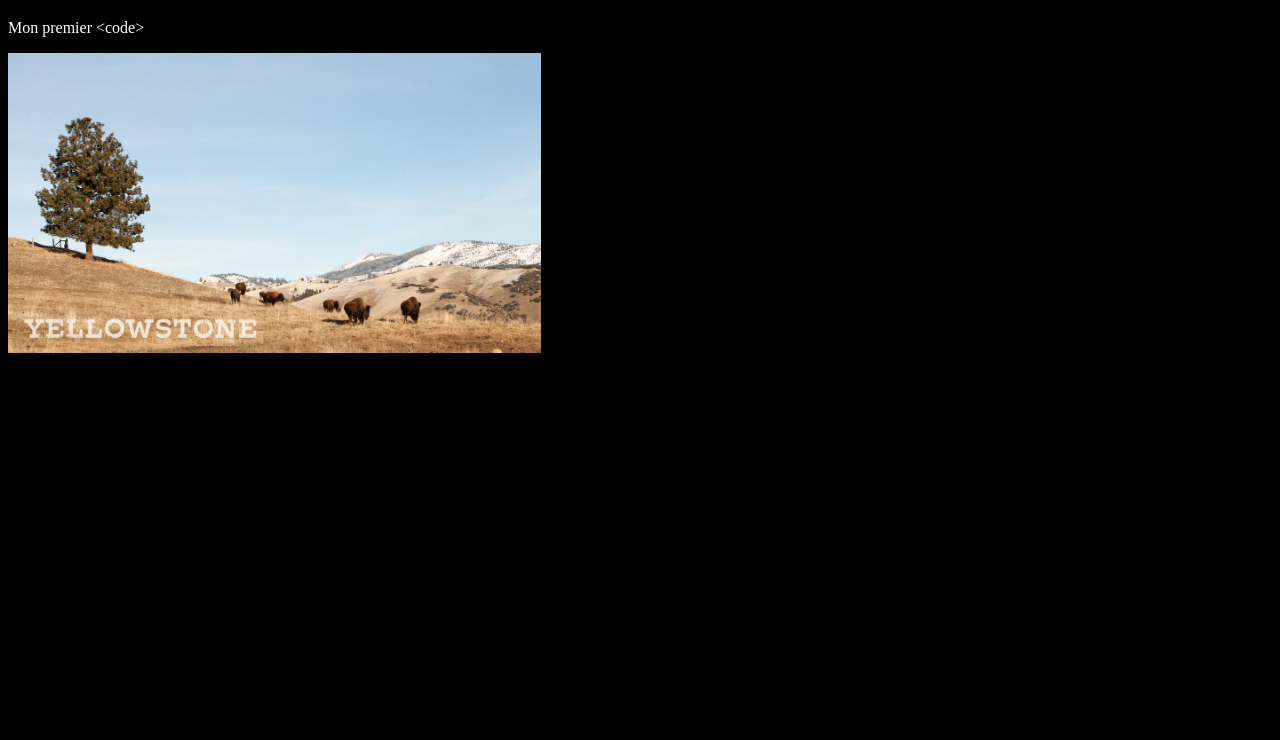
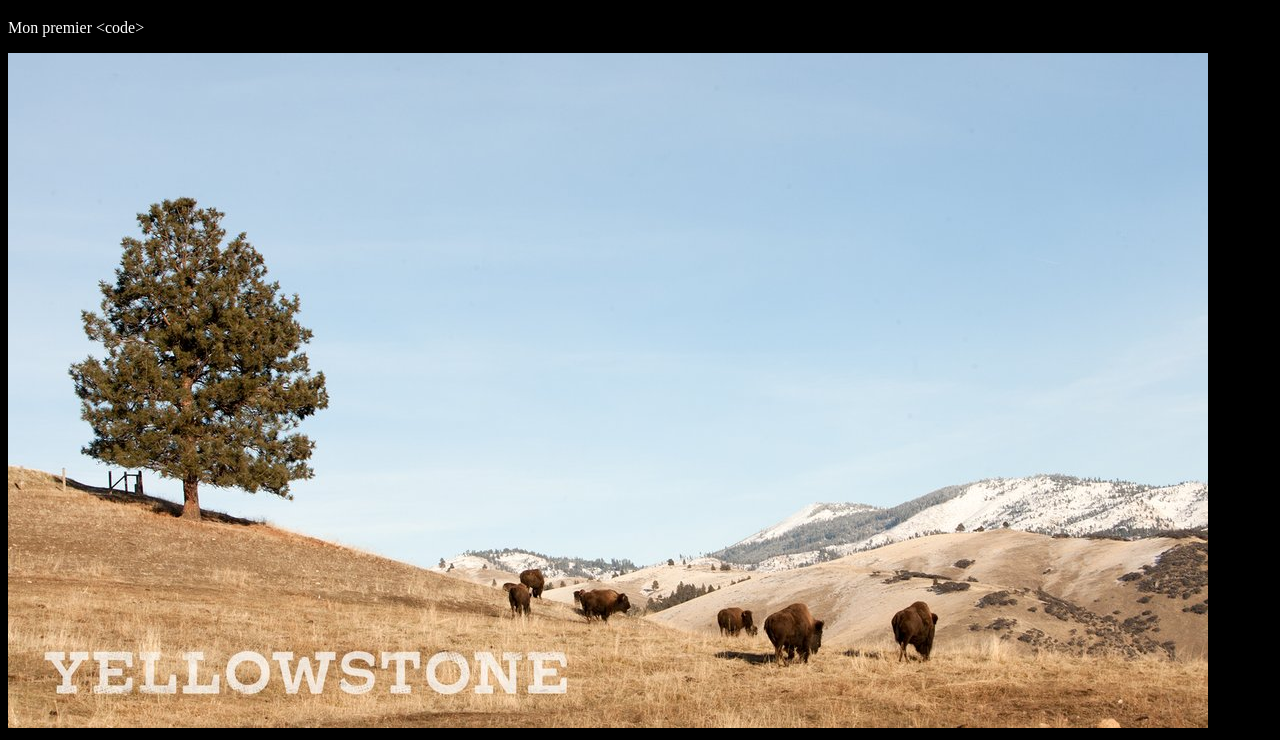
Before and after one commit to lorisgschwind/premier-depot, a plain HTML site: page index.html in a window 1280 px wide. Shown: the part 61-801 px from the top of the page. Drawn offline with Linux system fonts and the light colour scheme.

Commit message:
max_width aux images

```diff
--- a/css/main.css
+++ b/css/main.css
@@ -7,3 +7,8 @@ body {
 h1 {
     color: #c49b73;
 }
+
+img{
+    /* Empeche l'image d'être plus large que la page*/
+    max-width:100%;
+}
--- a/index.html
+++ b/index.html
@@ -27,6 +27,6 @@
 <body>
 <h1>CV de Loris Gschwind</h1>
 <p>Mon premier &lt;code&gt;</p>
-<img src="img/yellowstone_bisons.jpg" alt="Photo de bisons dans le parc de Yellowstone" height="300">
+<img src="img/yellowstone_bisons.jpg" alt="Photo de bisons dans le parc de Yellowstone">
 </body>
 </html>
```
